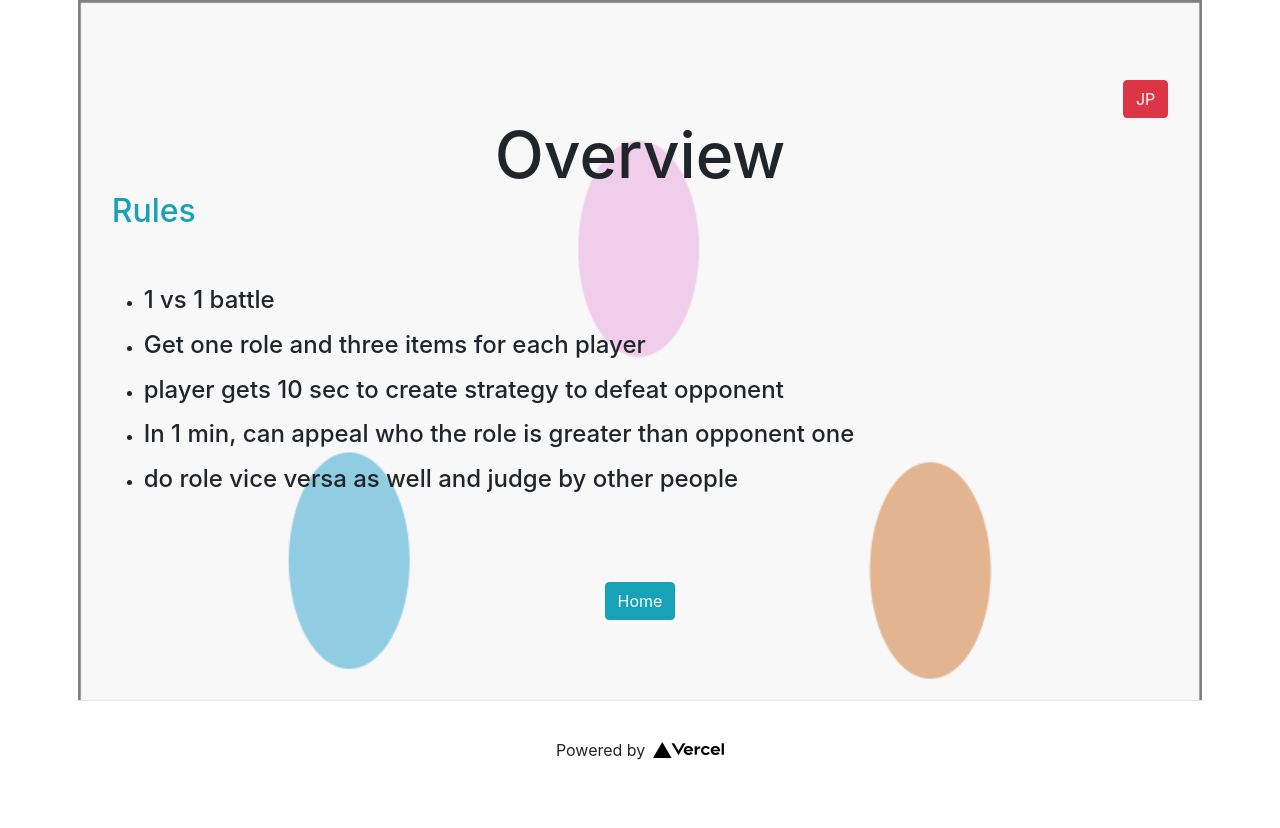
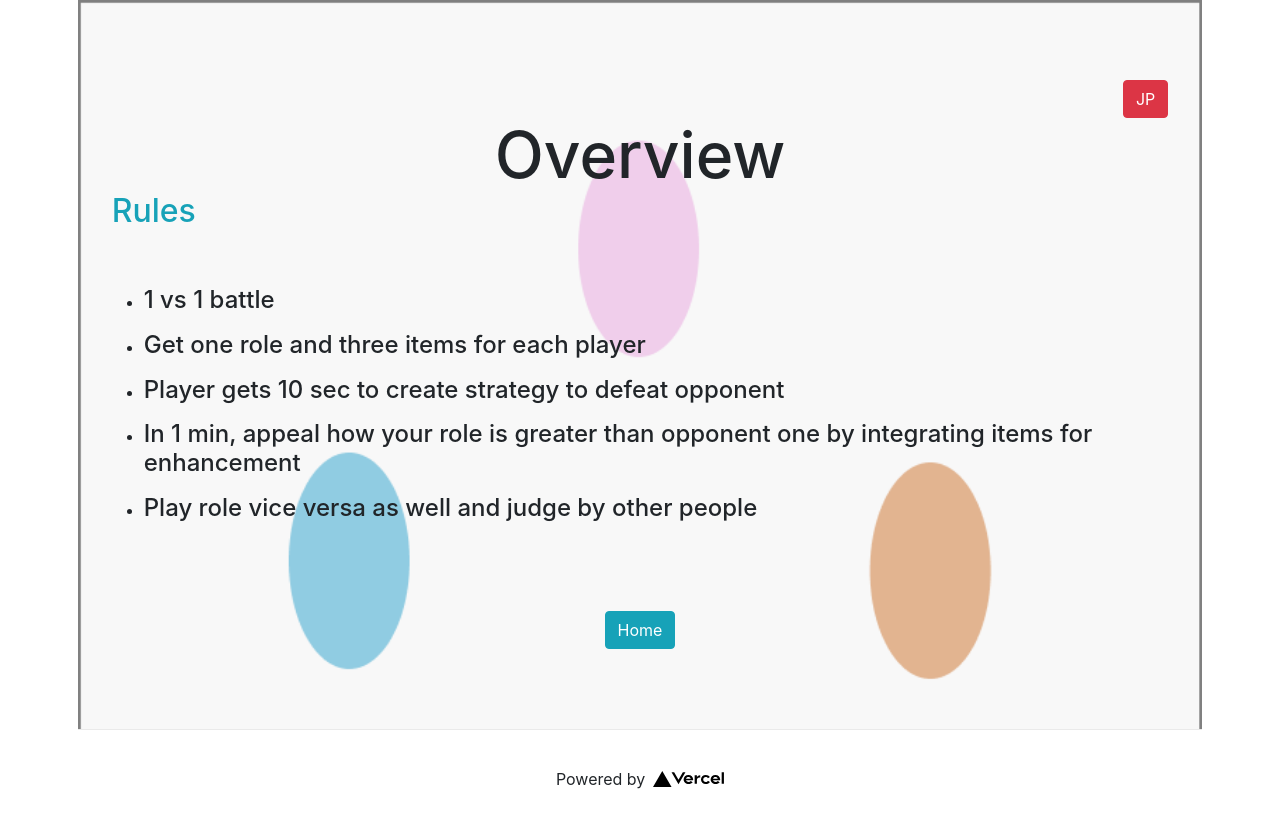
Before and after one commit to shutogeorgio/imagine-debater, a Next.js app: page /overview in a window 1280 px wide. Before the commit the page ends 800 px from the top, so only its background shows below. Built offline with nearby package versions, Linux system fonts and the light colour scheme.

Commit message:
feat: optimise height of iframe

```diff
--- a/components/data/overview/en.json
+++ b/components/data/overview/en.json
@@ -9,14 +9,14 @@
   },
   {
     "id": 3,
-    "desc": "player gets 10 sec to create strategy to defeat opponent"
+    "desc": "Player gets 10 sec to create strategy to defeat opponent"
   },
   {
     "id": 4,
-    "desc": "In 1 min, can appeal who the role is greater than opponent one"
+    "desc": "In 1 min, appeal how your role is greater than opponent one by integrating items for enhancement"
   },
   {
     "id": 5,
-    "desc": "do role vice versa as well and judge by other people"
+    "desc": "Play role vice versa as well and judge by other people"
   }
 ]
--- a/components/jp/RevealButton.js
+++ b/components/jp/RevealButton.js
@@ -19,10 +19,10 @@ export default class RevealButton extends Component {
     if (this.state.display) {
       return (
          <div>
-           <button className="btn btn-info btn-sm" onClick={this.transDisplay}>Close</button>
+          <button className="btn btn-info btn-sm" onClick={this.transDisplay}>Close</button>
+          <hr />
            <iframe src="https://tango-gacha.com/#word"
-            width="100%" height="500" frameBorder="0"
-            className="mt-3" >
+              width="100%" height="175" frameBorder="0">
             </iframe>
          </div>
       );
```
Also changed, not shown: 1 other file (tests, documents, lock files or other folders).
